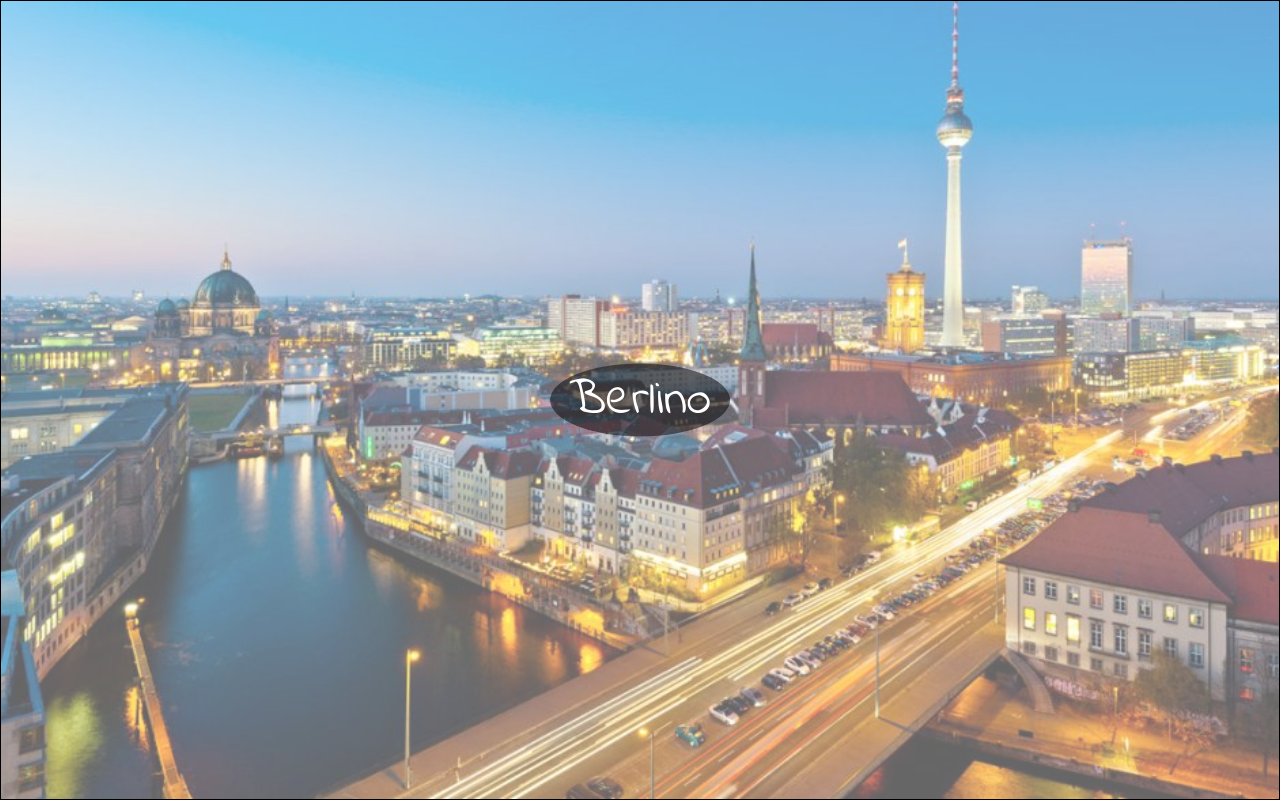
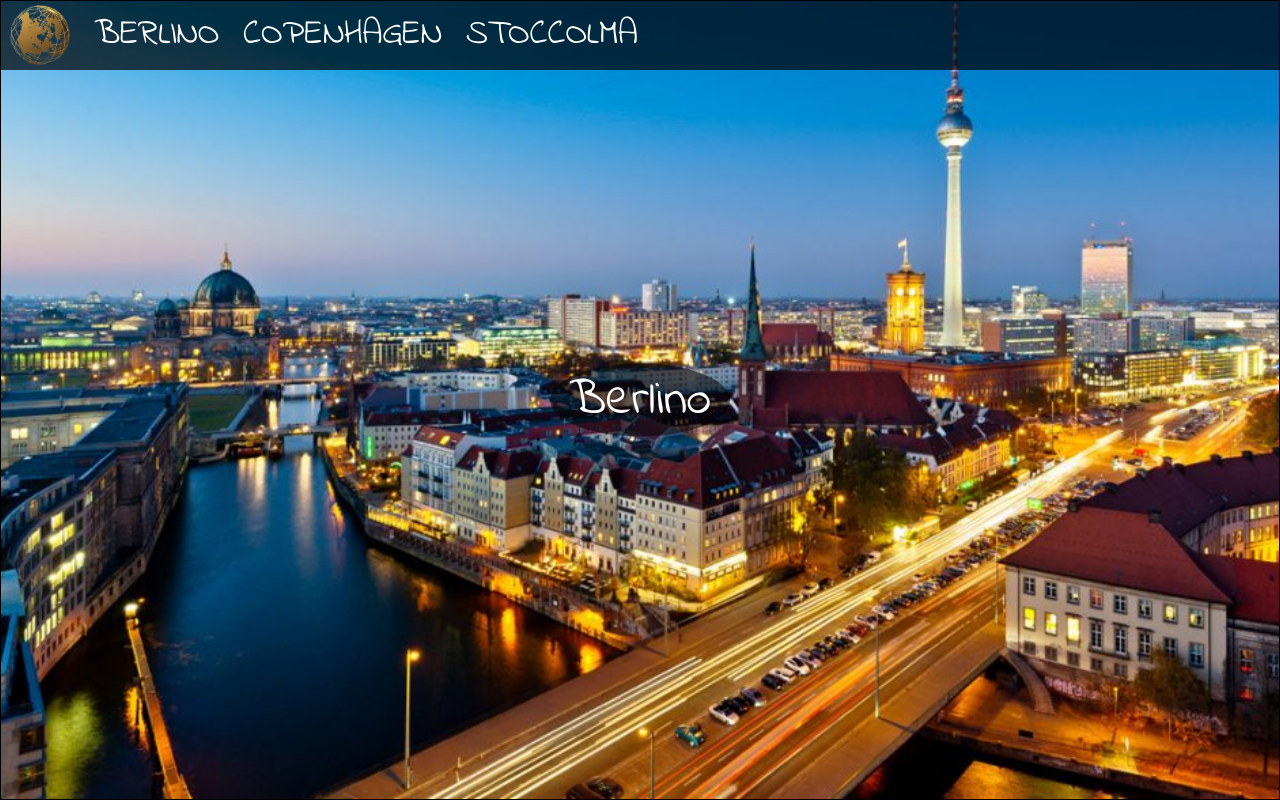
Before and after one commit to Mathias87G/htmlcss-airbnb, a plain HTML site: page index.html in a window 1280 px wide. Shown: the top 800 px of the page. Drawn offline with Linux system fonts and the light colour scheme.

Commit message:
Aggiunto Menù

```diff
--- a/css/style.css
+++ b/css/style.css
@@ -4,7 +4,29 @@
   box-sizing: border-box;
 }
 
-.container
+header {
+  height: 70px;
+  width: 100%;
+  position: fixed;
+  background-color: rgba(0, 0, 0, 0.7);
+  z-index: 9999999;
+  line-height: 70px;
+}
+
+ul li {
+  display: inline-block;
+  font-size: 35px;
+  font-family: 'Indie Flower', sans-serif;
+  text-transform: uppercase;
+  line-height: 70px;
+  padding: 0 10px;
+  vertical-align: top;
+}
+
+a {
+  text-decoration: none;
+  color: white;
+}
 
 .panorama {
   border: 1px solid black;
@@ -16,22 +38,13 @@
 }
 
 .overlay {
-  height: 100%;
-  width: 100%;
   background-color: rgba(255, 255, 255, 0.4);
+  position:absolute;
+  top: 0;
+  bottom: 0;
+  left: 0;
+  right: 0;
   display: none;
-}
-
-.first {
-  background-image: url("../img/Berlino.jpg");
-}
-
-.second {
-  background-image: url("../img/Copenhagen.jpg");
-}
-
-.third {
-  background-image: url("../img/Stoccolma.jpg");
 }
 
 .destination {
@@ -46,6 +59,28 @@
   border-radius: 50%;
 }
 
+#first {
+  background-image: url("../img/Berlino.jpg");
+}
+
+#second {
+  background-image: url("../img/Copenhagen.jpg");
+}
+
+#third {
+  background-image: url("../img/Stoccolma.jpg");
+}
+
+#logo {
+  height: 60px;
+  width: 60px;
+  margin-top: 5px;
+}
+
 .panorama:hover .overlay {
   display: block;
 }
+
+a:hover {
+  color: #8b3119
+}
--- a/index.html
+++ b/index.html
@@ -8,17 +8,38 @@
   </head>
 
   <body>
+    <header>
+      <!-- Menu Airbnb -->
+      <nav>
+        <ul>
+          <li>
+            <img src="img/logo.png" alt="Logo" id="logo">
+          </li>
+          <li>
+            <a href="#first">Berlino</a>
+          </li>
+          <li>
+            <a href="#second">Copenhagen</a>
+          </li>
+          <li>
+            <a href="#third">Stoccolma</a>
+          </li>
+        </ul>
+      </nav>
+    </header>
+
     <main>
+      <!-- Selezione Città -->
       <div class="container">
-        <div class="first panorama">
+        <div id="first" class="panorama">
           <div class="overlay"></div>
           <span class="destination">&nbsp;Berlino&nbsp;</span>
         </div>
-        <div class="second panorama">
+        <div id="second" class="panorama">
           <div class="overlay"></div>
           <span class="destination">&nbsp;Copenhagen&nbsp;</span>
         </div>
-        <div class="third panorama">
+        <div id="third" class="panorama">
           <div class="overlay"></div>
           <span class="destination">&nbsp;Stoccolma&nbsp;</span>
         </div>
```
Also changed, not shown: img/logo.png (added).
